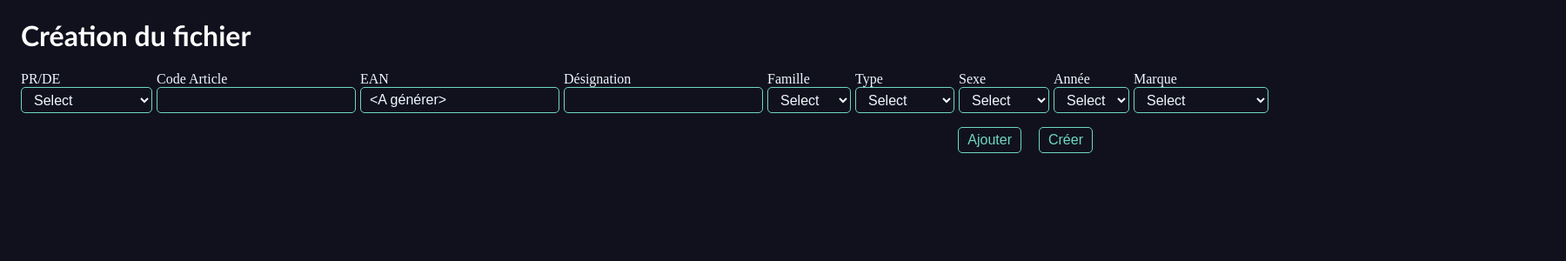
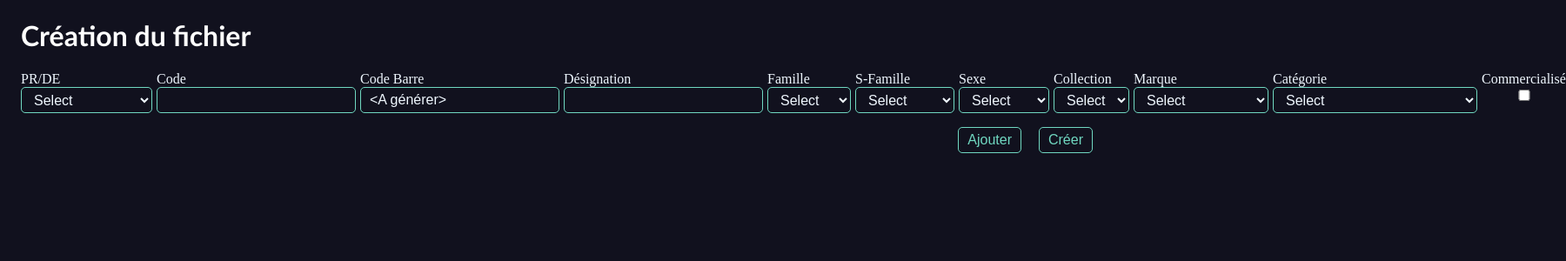
Before and after one commit to SQTZ/Voose-app, a React (Vite) app: page / in a window 1280 px wide. Shown: the top 300 px of the page at 87% size, 1800 px wide, since content can reach past the window. Built offline with nearby package versions, Linux system fonts and the light colour scheme.

Commit message:
Updated case_checker

```diff
--- a/src/components/selection_dp.jsx
+++ b/src/components/selection_dp.jsx
@@ -58,6 +58,7 @@ import optionstypeproduct from '../json/optiontypeproduct.json';
 import optionssexe from '../json/optionsexe.json';
 import optionsannee from '../json/optionannee.json';
 import optionsmarque from '../json/optionmarque.json';
+import optionscategorie from '../json/optioncategorie.json';
 
 function SelectionDP() {
     // Chaque élément de inputSets représente un ensemble d'inputs
@@ -69,6 +70,13 @@ function SelectionDP() {
         newInputSets[index].selectedOptionPRDE = event.target.value;
         setInputSets(newInputSets);
     };
+
+    const handleCodeArticleChange = (event, index) => {
+        const newInputSets = [...inputSets];
+        newInputSets[index].codeArticle = event.target.value;
+        setInputSets(newInputSets);
+    };
+
 
     const handleDesignationChange = (event, index) => {
         const newInputSets = [...inputSets];
@@ -138,6 +146,19 @@ function SelectionDP() {
         setInputSets(newInputSets);
     };
 
+    const handleSelectChangeCategorie = (event, index) => {
+        const newInputSets = [...inputSets];
+        newInputSets[index].selectedOptionCategorie = event.target.value;
+        setInputSets(newInputSets);
+    };
+
+    const [commercialise, setCommercialise] = useState("FAUX");
+
+const handleCheckboxChange = (e) => {
+    setCommercialise(e.target.checked ? "VRAI" : "FAUX");
+};
+
+
 
 
     // Ajouter un nouvel ensemble d'inputs
@@ -178,12 +199,12 @@ function SelectionDP() {
 
 
                         <div className='container-input'>
-                            <label htmlFor={`b_${index}`}>Code Article</label>
-                            <input type="text" id={`b_colonne_${index}`} value={inputSet.codeArticle || ''} />
+                            <label htmlFor={`b_${index}`}>Code</label>
+                            <input type="text" id={`b_colonne_${index}`} value={inputSet.codeArticle || ''} onChange={(e) => handleCodeArticleChange(e, index)} />
                         </div>
 
                         <div className='container-input'>
-                            <label htmlFor={`c_${index}`}>EAN</label>
+                            <label htmlFor={`c_${index}`}>Code Barre</label>
                             <input type="text" id={`c_colonne_${index}`} value="<A générer>" />
                         </div>
 
@@ -210,7 +231,7 @@ function SelectionDP() {
                         </div>
 
                         <div className='container-input'>
-                            <label htmlFor={`type_${index}`}>Type</label>
+                            <label htmlFor={`type_${index}`}>S-Famille</label>
                             <select name={`TypeProduct_${index}`} id={`g_colonne_${index}`} onChange={(e) => handleSelectChangeTypeProduct(e, index)} value={inputSet.selectedOptionTypeProduct || ''}>
                                 <option value="">Select</option>
                                 {optionstypeproduct.map(option => (
@@ -234,7 +255,7 @@ function SelectionDP() {
                         </div>
 
                         <div className='container-input'>
-                            <label htmlFor={`type_${index}`}>Année</label>
+                            <label htmlFor={`type_${index}`}>Collection</label>
                             <select name={`Annee_${index}`} id={`i_colonne_${index}`} onChange={(e) => handleSelectChangeAnnee(e, index)} value={inputSet.selectedOptionAnnee || ''}>
                                 <option value="">Select</option>
                                 {optionsannee.map(option => (
@@ -257,6 +278,29 @@ function SelectionDP() {
                             </select>
                         </div>
 
+                        <div className='container-input'>
+                            <label htmlFor={`type_${index}`}>Catégorie</label>
+                            <select name={`Categorie_${index}`} id={`k_colonne_${index}`} onChange={(e) => handleSelectChangeCategorie(e, index)} value={inputSet.selectedOptionCategorie || ''}>
+                                <option value="">Select</option>
+                                {optionscategorie.map(option => (
+                                    <option key={option.value} value={option.value}>
+                                        {option.text}
+                                    </option>
+                                ))}
+                            </select>
+                        </div>
+
+                        <div className='container-input'>
+    <label htmlFor={`commercialise_${index}`}>Commercialisé</label>
+    <input
+        type="checkbox"
+        id={`l_colonne_${index}`}
+        onChange={handleCheckboxChange}
+        checked={commercialise === "VRAI"}
+    />
+</div>
+
+
                     </div>
                 ))}
 
--- a/src/js/functions.js
+++ b/src/js/functions.js
@@ -33,6 +33,9 @@ export function SubmitToCSVtest() {
     const colonnesG = document.querySelectorAll("[id^='g_colonne_']");
     const colonnesH = document.querySelectorAll("[id^='h_colonne_']");
     const colonnesI = document.querySelectorAll("[id^='i_colonne_']");
+    const colonnesJ = document.querySelectorAll("[id^='j_colonne_']");
+    const colonnesK = document.querySelectorAll("[id^='k_colonne_']");
+    const colonnesL = document.querySelectorAll("[id^='l_colonne_']");
 
     const dataForCSV = Array.from(colonnesA).map((colonneA, index) => {
         const colonneB = colonnesB[index];
@@ -43,7 +46,12 @@ export function SubmitToCSVtest() {
         const colonneG = colonnesG[index];
         const colonneH = colonnesH[index];
         const colonneI = colonnesI[index];
-        return { colonneA: colonneA.value, colonneB: colonneB ? colonneB.value : '', colonneC: colonneC ? colonneC.value : '', colonneD: colonneD ? colonneD.value : '', colonneE: colonneE ? colonneE.value : '', colonneF: colonneF ? colonneF.value : '', colonneG: colonneG ? colonneG.value : '', colonneH: colonneH ? colonneH.value : '', colonneI: colonneI ? colonneI.value : '' };
+        const colonneJ = colonnesJ[index];
+        const colonneK = colonnesK[index];
+        const colonneL = colonnesL[index];
+
+        const valeurColonneL = colonneL && colonneL.checked ? "VRAI" : "FAUX";
+        return { colonneA: colonneA.value, colonneB: colonneB ? colonneB.value : '', colonneC: colonneC ? colonneC.value : '', colonneD: colonneD ? colonneD.value : '', colonneE: colonneE ? colonneE.value : '', colonneF: colonneF ? colonneF.value : '', colonneG: colonneG ? colonneG.value : '', colonneH: colonneH ? colonneH.value : '', colonneI: colonneI ? colonneI.value : '', colonneJ: colonneJ ? colonneJ.value : '', colonneK: colonneK ? colonneK.value : '', colonneL: valeurColonneL };
     });
 
     console.log(dataForCSV);
--- /dev/null
+++ b/src/json/optioncategorie.json
@@ -0,0 +1,10 @@
+[
+    {
+      "text": "GAMME TECHNIQUE",
+      "value": "GAMME TECHNIQUE"
+    },
+    {
+      "text": "CONTROLE DES EFFETS",
+      "value": "CONTROLE DES EFFETS"
+    }
+  ]
```
Also changed, not shown: 1 other file (tests, documents, lock files or other folders).
